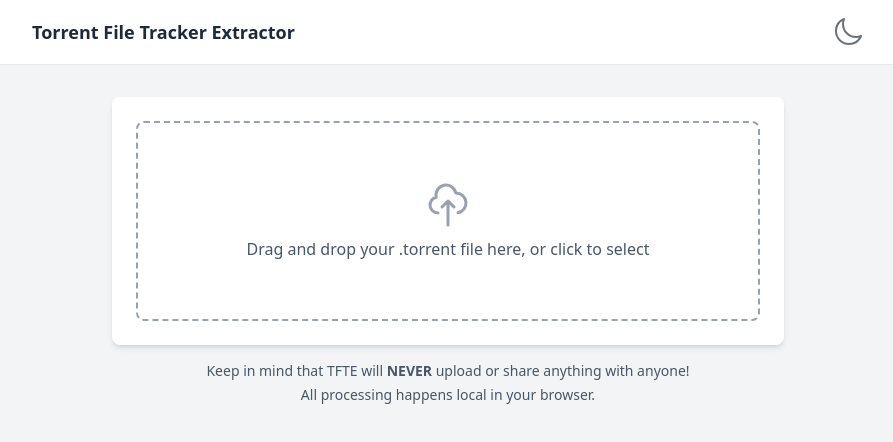
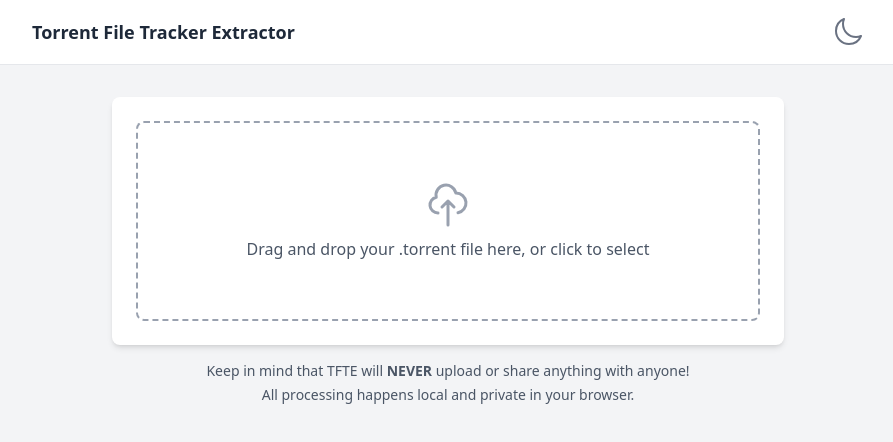
Before and after one commit to rawzone/TFTE, a website: page index.html in a window 1280 px wide. Shown: the whole page, without its empty margins (192-1085 px from the left). Drawn offline with Linux system fonts and the light colour scheme.

Commit message:
Updated privacy note

```diff
--- a/index.html
+++ b/index.html
@@ -76,7 +76,7 @@
 
     <div class="text-center max-w-4xl mx-auto text-sm mt-4 text-gray-600 dark:text-gray-400">
         <div>Keep in mind that <span class="cursor-help" title="Torrent File Tracker Extractor">TFTE</span> will <strong>NEVER</strong> upload or share anything with anyone!</div>
-        <div class="mt-1">All processing happens local in your browser.</div>
+        <div class="mt-1">All processing happens local and private in your browser.</div>
     </div>
 
     <script>
```
